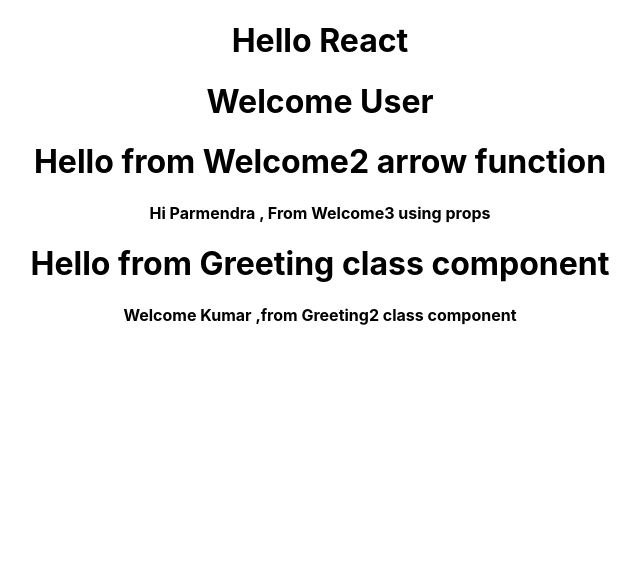
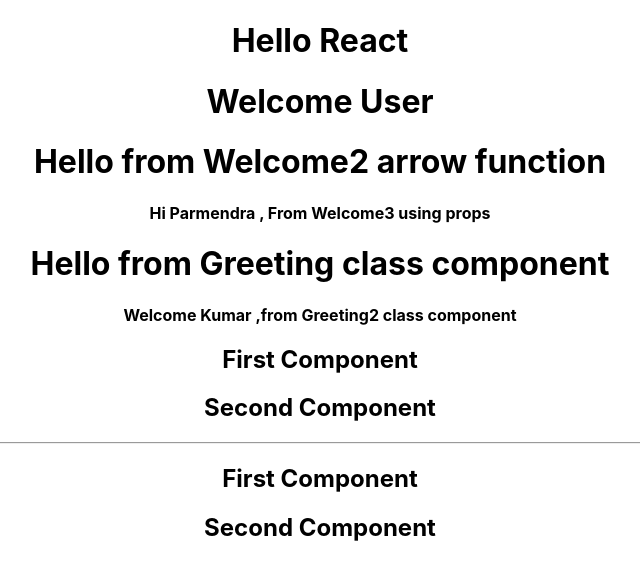
Before and after one commit to parmendra05/react-basics, a React (Create React App) app: page / in a window 1280 px wide. Shown: the top 580 px of the page, without its empty margins (320-960 px from the left). Built offline with nearby package versions, Linux system fonts and the light colour scheme.

Commit message:
import export components

```diff
--- a/src/App.js
+++ b/src/App.js
@@ -5,7 +5,9 @@
 import Welcome3 from './components/Welcome3';
 import Greeting from './components/Greeting';
 import Greeting2 from './components/Greeting2';
-
+import { FirstComponent, SecondComponent } from './components/MyComponent';
+// Another Ways
+import { FirstComponent as FC, SecondComponent as SC} from './components/MyComponent';
 function App() {
   return (
     <div className="App">
@@ -16,6 +18,12 @@
 
       <Greeting/>
       <Greeting2 name ="Kumar"/>
+
+      <FirstComponent/>
+      <SecondComponent/>
+      <hr/>
+      <FC/>
+      <SC/>
     </div>
   );
 }
--- /dev/null
+++ b/src/components/MyComponent.js
@@ -0,0 +1,7 @@
+export function FirstComponent(){
+    return <h2>First Component</h2>
+}
+
+export function SecondComponent(){
+    return <h2>Second Component</h2>
+}
```
